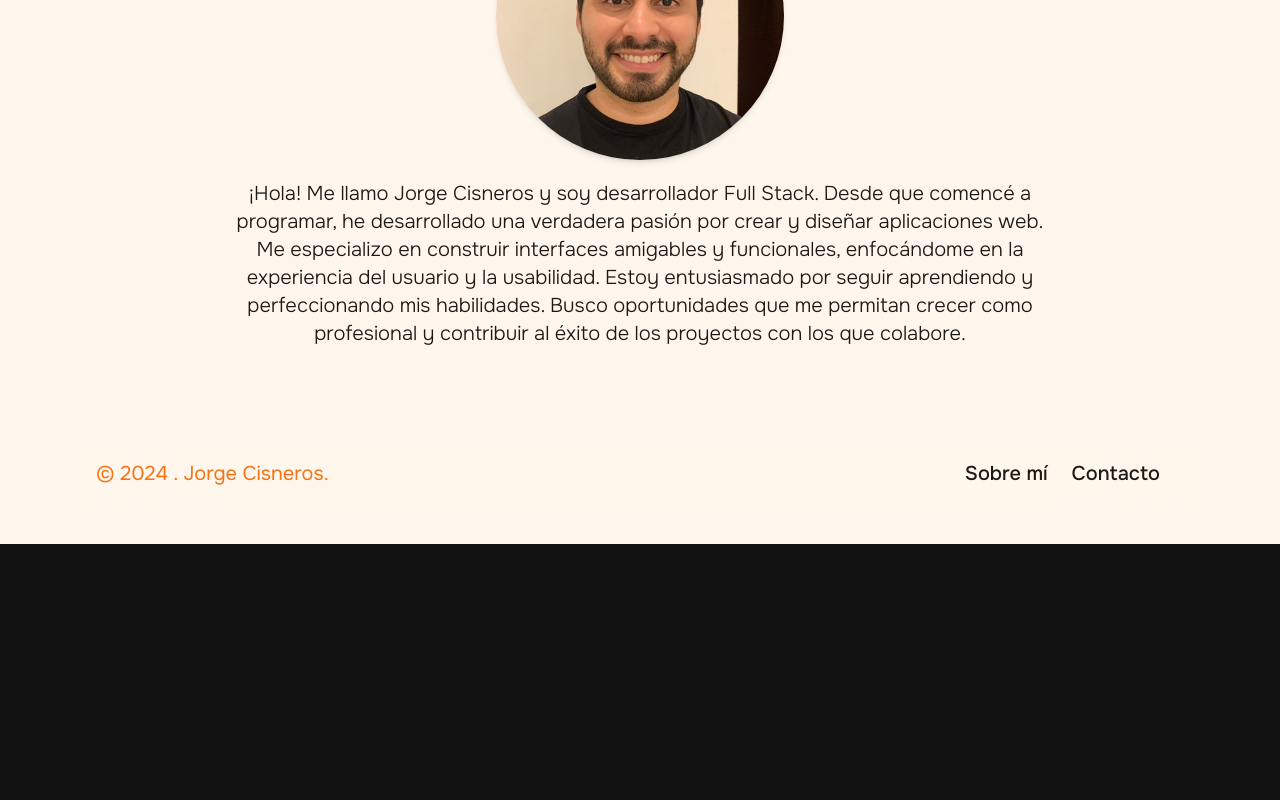
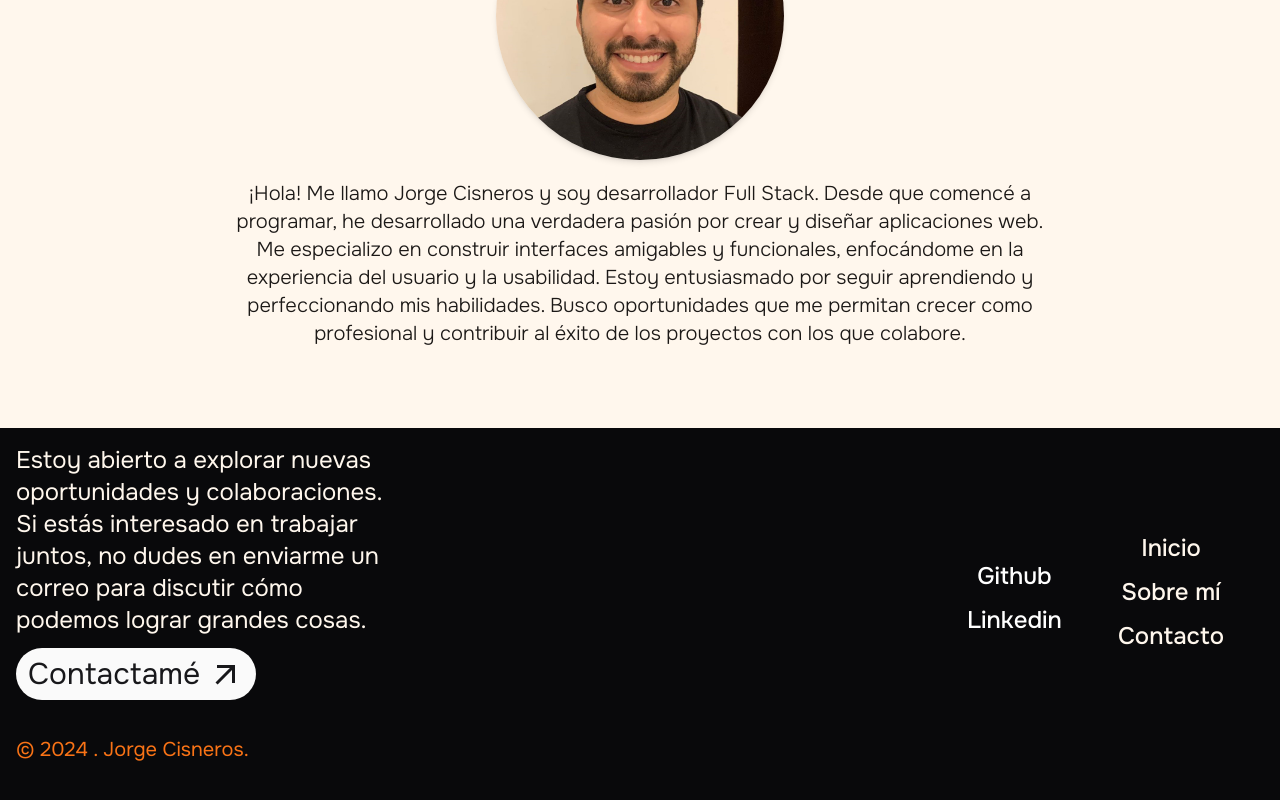
Before and after one commit to Jdcisneros/Portfolio, a React (Vite) app: page / in a window 1280 px wide. Shown: the part 2072-2872 px from the top of the page. Before the commit the page ends 2616 px from the top, so only its background shows below. Built offline with nearby package versions, Linux system fonts and the light colour scheme; what tailwindcss-animated would draw is missing.

Commit message:
ahora si

```diff
--- a/src/components/Nav.jsx
+++ b/src/components/Nav.jsx
@@ -89,7 +89,7 @@ function Nav() {
           </button>
           <div className="dark:text-zinc-950 dark:lg:text-orange-200 text-orange-200 lg:text-zinc-900 font-semibold flex flex-col items-center justify-center w-full h-full  lg:flex-row lg:w-auto">
             <a
-              href="#top"
+              href="#inicio"
               className={`hover:scale-110 text-2xl lg:text-xl hover:text-orange-500 px-4 py-2 transition opacity-90 ${
                 activeItem === "inicio"
                   ? " bg-opacity-0   text-orange-500"
--- a/src/components/projectos.jsx
+++ b/src/components/projectos.jsx
@@ -97,24 +97,24 @@ function Projectos() {
       {PROYECTOS.map(({ title, description, tags, image, github }, index) => (
         <article
           key={index}
-          className="relative group items-center justify-center lg:w-2/6"
+          className="relative group items-center justify-center lg:w-2/6 hover:scale-105 transition-transform duration-300"
         >
           <img
-            className="object-cover w-full lg:w-full h-72 lg:h-96 transition-transform shadow-md  duration-300  rounded-md"
+            className="object-cover w-full lg:w-full h-72 lg:h-96 transition-transform shadow-md  duration-300  rounded-md "
             src={image}
             alt={title}
           />
-          <div className="absolute top-0 left-0 flex items-center lg:w-ful justify-center lg:h-96 h-72 backdrop-blur bg-black bg-opacity-60 opacity-0 group-hover:opacity-100 transition-opacity duration-300  text-orange-200 text-center rounded-md">
+          <div className="absolute top-0 left-0 flex items-center lg:w-full justify-center lg:h-96 h-72 backdrop-blur  bg-black bg-opacity-65 opacity-0 group-hover:opacity-100 transition-opacity duration-300  text-orange-200 text-center rounded-md">
             <div className="">
-              <h3 className="text-lg lg:text-2xl text-orange-500 font-semibold mt-2">
+              <h3 className="text-lg lg:text-3xl text-orange-500 font-semibold mt-2">
                 {title}
               </h3>
-              <p className="mb-3 lg:mb-4 p-3 lg:p-5 text-sm">{description}</p>
+              <p className="mb-3 lg:mb-4 p-3 lg:p-5 text-sm lg:text-xl">{description}</p>
               <ul className="flex gap-x-2 flex-row mb-2 flex-wrap justify-center">
                 {tags.map((tag, index) => (
                   <li
                     key={index}
-                    className="flex items-center gap-x-1 lg:gap-x2 rounded-full text-xs bg-stone-800 text-orange-200 py-1 px-2 mb-2"
+                    className="flex items-center gap-x-1 lg:gap-x2 rounded-full text-xs lg:text-lg bg-stone-800 text-orange-200 py-1 px-2 mb-2"
                   >
                     <span className="flex items-center">{tag.icon}</span>
                     <span>{tag.name}</span>
--- a/src/index.css
+++ b/src/index.css
@@ -88,16 +88,3 @@ body {
   .animate-slide-in-bottom {
     animation: slideInFromBottom 1s forwards;
   }
-
-  .dynamic-fill {
-    fill: currentColor;
-  }
-
-  /* Opcional: estilos adicionales para temas */
-  .dark .dynamic-fill {
-    color: #fa0707; /* Color blanco para modo oscuro */
-  }
-
-  .light .dynamic-fill {
-    color: #333; /* Color oscuro para modo claro */
-  }
--- a/src/views/Home.jsx
+++ b/src/views/Home.jsx
@@ -15,11 +15,11 @@ import { FaLaptopCode } from "react-icons/fa";
 function Home() {
   return (
     // text-orange-100 text-orange-500
-    <div className=" relative flex flex-col items-center bg-orange-50 dark:bg-zinc-800 transition duration-1000 justify-center ">
+    <div className=" relative flex flex-col items-center bg-orange-50 dark:bg-zinc-950 transition duration-1000 justify-center ">
       <Nav />
       <section
         className="w-[340px] lg:w-full md:w-[440px]  md:m-2 py-32  pb-20 m-3 z-30 transition duration-1000 flex flex-col justify-center"
-        id="top"
+        id="inicio"
       >
         <h3 className="dark:text-orange-100 text-stone-950  text-base font-extralight pb-5 lg:pb-3 lg:text-2xl md:text-2xl text-center  animate-slide-in-bottom ">
           Hola 👋 Mi nombre es Jorge!
--- a/src/views/footer.jsx
+++ b/src/views/footer.jsx
@@ -1,19 +1,54 @@
+import { MdOutlineArrowOutward } from "react-icons/md";
+
 function Footer() {
   return (
-    <footer className="rounded-lg m-4 backdrop-blur-3xl w-full xl:w-[1120px] mx-auto mb-10 z-30">
+    <footer className=" bg-zinc-950 dark:bg-orange-50 w-full mx-auto lg:h-96 z-30 flex flex-col">
       <div className="w-full mx-auto max-w-screen-xl p-4 md:flex md:items-center md:justify-between">
-        <span className="text-sm sm:text-center text-orange-500 lg:text-xl">
-          © 2024{" "}
-          . Jorge Cisneros.
-        </span>
-        <ul className="flex flex-wrap items-center mt-3 text-sm font-medium text-stone-900 dark:text-orange-200 sm:mt-0">
-          <li className="hover:scale-110 hover:text-orange-500 transition lg:text-xl">
+
+          <div className="flex flex-col gap-y-3">
+            <p className="dark:text-zinc-900 text-orange-50 w-96 lg:text-2xl text-xl">
+              Estoy abierto a explorar nuevas oportunidades y colaboraciones. Si
+              estás interesado en trabajar juntos, no dudes en enviarme un
+              correo para discutir cómo podemos lograr grandes cosas.
+            </p>
+            <a
+              className="flex justify-center items-center rounded-full text-lg lg:text-3xl w-fit bg-zinc-50 dark:bg-zinc-900 text-zinc-900 dark:text-orange-100 py-2 px-3 hover:scale-110 transform duration-300"
+              href="mailto:jorgecisneros761@gmail.com"
+            >
+              Contactamé
+              <MdOutlineArrowOutward className="ml-1 lg:ml-2 size-5 lg:size-9" />
+            </a>
+          </div>
+        <div className="flex flex-row items-center mt-10">
+          <div className="mx-4">
+            <ul className="flex flex-wrap items-center gap-y-3 mt-3 text-xl lg:text-2xl font-medium dark:text-zinc-900 text-orange-50sm:mt-0 flex-col">
+              <li className="hover:scale-110 hover:text-orange-500 transition ">
+                <a href="#inicio" className=" me-4 md:me-6">
+                  Github
+                </a>
+              </li>
+              <li className="hover:scale-110 hover:text-orange-500 transition ">
+                <a href="#sobre-mi" className=" me-4 md:me-6">
+                  Linkedin
+                </a>
+              </li>
+            </ul>
+          </div>
+          <div className="mx-4">
+            <ul className="flex flex-wrap items-center gap-y-3 mt-3 text-xl lg:text-2xl font-medium dark:text-zinc-900 text-orange-50 sm:mt-0 flex-col">
+              <li className="hover:scale-110 hover:text-orange-500 transition ">
+                <a href="#inicio" className=" me-4 md:me-6">
+                  Inicio
+                </a>
+              </li>
+              <li className="hover:scale-110 hover:text-orange-500 transition ">
                 <a href="#sobre-mi" className=" me-4 md:me-6">
                   Sobre mí
                 </a>
               </li>
-          <li className="hover:scale-110 hover:text-orange-500 transition lg:text-xl">
-            <a className=" me-4 md:me-6"
+              <li className="hover:scale-110 hover:text-orange-500 transition">
+                <a
+                  className=" me-4 md:me-6"
                   href="mailto:jorgecisneros761@gmail.com"
                 >
                   Contacto
@@ -21,6 +56,14 @@ function Footer() {
               </li>
             </ul>
           </div>
+        </div>
+      </div>
+      <div className="w-full mx-auto max-w-screen-xl m-5">
+
+       <span className="text-lg text-orange-500 lg:text-xl p-4 ">
+            © 2024 . Jorge Cisneros.
+          </span>
+      </div>
     </footer>
   );
 }
```
Lines whose indentation alone changed are shown as unchanged.
